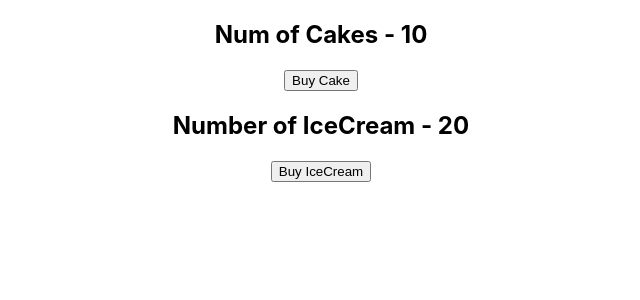
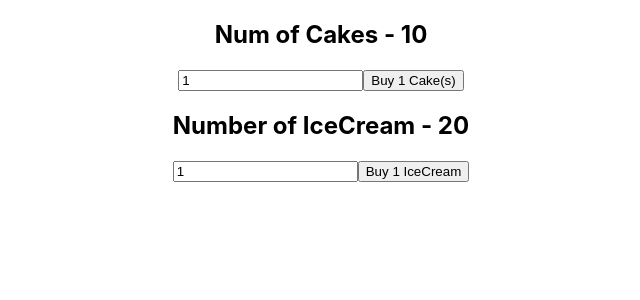
Before and after one commit to kowo0403hk/redux-demo-react, a React (Create React App) app: page / in a window 1280 px wide. Shown: the top 300 px of the page, without its empty margins (319-959 px from the left). Built offline with nearby package versions, Linux system fonts and the light colour scheme.

Commit message:
added payload properties to actions and reducers

```diff
--- a/src/App.jsx
+++ b/src/App.jsx
@@ -1,19 +1,15 @@
 import "./App.css";
-import CakeContainer from "./Components/CakeContainer";
 import { Provider } from "react-redux";
 import store from "./redux/store";
-import HooksCakeContainer from "./Components/HooksCakeContainer";
-import IceCreamContainer from "./Components/IceCreamContainer";
-import HooksIceCreamContainer from "./Components/HooksIceCream";
+import NewCakeContainer from "./Components/NewCakeContainer";
+import NewIceCreamContainer from "./Components/NewIceCreamContainer";
 
 const App = () => {
   return (
     <Provider store={store}>
       <div className="App">
-        <HooksCakeContainer />
-        {/* <CakeContainer /> */}
-        <HooksIceCreamContainer />
-        {/* <IceCreamContainer /> */}
+        <NewCakeContainer />
+        <NewIceCreamContainer />
       </div>
     </Provider>
   );
--- /dev/null
+++ b/src/Components/NewCakeContainer.jsx
@@ -0,0 +1,27 @@
+import React, { useState } from "react";
+import { useSelector, useDispatch } from "react-redux";
+import { buyCake } from "../redux"; // import the action creator
+
+const NewCakeContainer = () => {
+  const [number, setNumber] = useState(1);
+
+  const numOfCakes = useSelector((state) => state.cake.numOfCakes); // as we already provided store at the Provider level, we can directly access the state
+
+  const dispatch = useDispatch();
+
+  return (
+    <div>
+      <h2>Num of Cakes - {numOfCakes} </h2>
+      <input
+        type="number"
+        value={number < 1 ? 1 : number}
+        onChange={(e) => setNumber(e.target.value)}
+      />
+      <button onClick={() => dispatch(buyCake(number))}>
+        Buy {number < 1 ? 1 : number} Cake(s)
+      </button>
+    </div>
+  );
+};
+
+export default NewCakeContainer;
--- /dev/null
+++ b/src/Components/NewIceCreamContainer.jsx
@@ -0,0 +1,27 @@
+import React, { useState } from "react";
+import { useSelector, useDispatch } from "react-redux";
+import { buyIceCream } from "../redux";
+
+const NewIceCreamContainer = () => {
+  const [number, setNumber] = useState(1);
+
+  const numOfIceCreams = useSelector((state) => state.iceCream.numOfIceCreams);
+
+  const dispatch = useDispatch();
+
+  return (
+    <div>
+      <h2>Number of IceCream - {numOfIceCreams}</h2>
+      <input
+        type="number"
+        value={number < 1 ? 1 : number}
+        onChange={(e) => setNumber(e.target.value)}
+      />
+      <button onClick={() => dispatch(buyIceCream(number))}>
+        Buy {number < 1 ? 1 : number} IceCream
+      </button>
+    </div>
+  );
+};
+
+export default NewIceCreamContainer;
--- a/src/redux/cake/cakeActions.js
+++ b/src/redux/cake/cakeActions.js
@@ -1,8 +1,9 @@
 import { BUY_CAKE } from "./cakeTypes";
 
 // action creator
-export const buyCake = () => {
+export const buyCake = (number = 1) => {
   return {
     type: BUY_CAKE,
+    payload: number,
   };
 };
--- a/src/redux/cake/cakeReducer.js
+++ b/src/redux/cake/cakeReducer.js
@@ -9,7 +9,7 @@ const cakeReducer = (state = initialState, action) => {
     case BUY_CAKE:
       return {
         ...state,
-        numOfCakes: state.numOfCakes - 1,
+        numOfCakes: state.numOfCakes - action.payload,
       };
     default:
       return state;
--- a/src/redux/iceCream/iceCreamActions.js
+++ b/src/redux/iceCream/iceCreamActions.js
@@ -1,7 +1,8 @@
 import { BUY_ICECREAM } from "./iceCreamTypes";
 
-export const buyIceCream = () => {
+export const buyIceCream = (number = 1) => {
   return {
     type: BUY_ICECREAM,
+    payload: number,
   };
 };
--- a/src/redux/iceCream/iceCreamReducer.js
+++ b/src/redux/iceCream/iceCreamReducer.js
@@ -9,7 +9,7 @@ const iceCreamReducer = (state = initialState, action) => {
     case BUY_ICECREAM:
       return {
         ...state,
-        numOfIceCreams: state.numOfIceCreams - 1,
+        numOfIceCreams: state.numOfIceCreams - action.payload,
       };
     default:
       return state;
```
